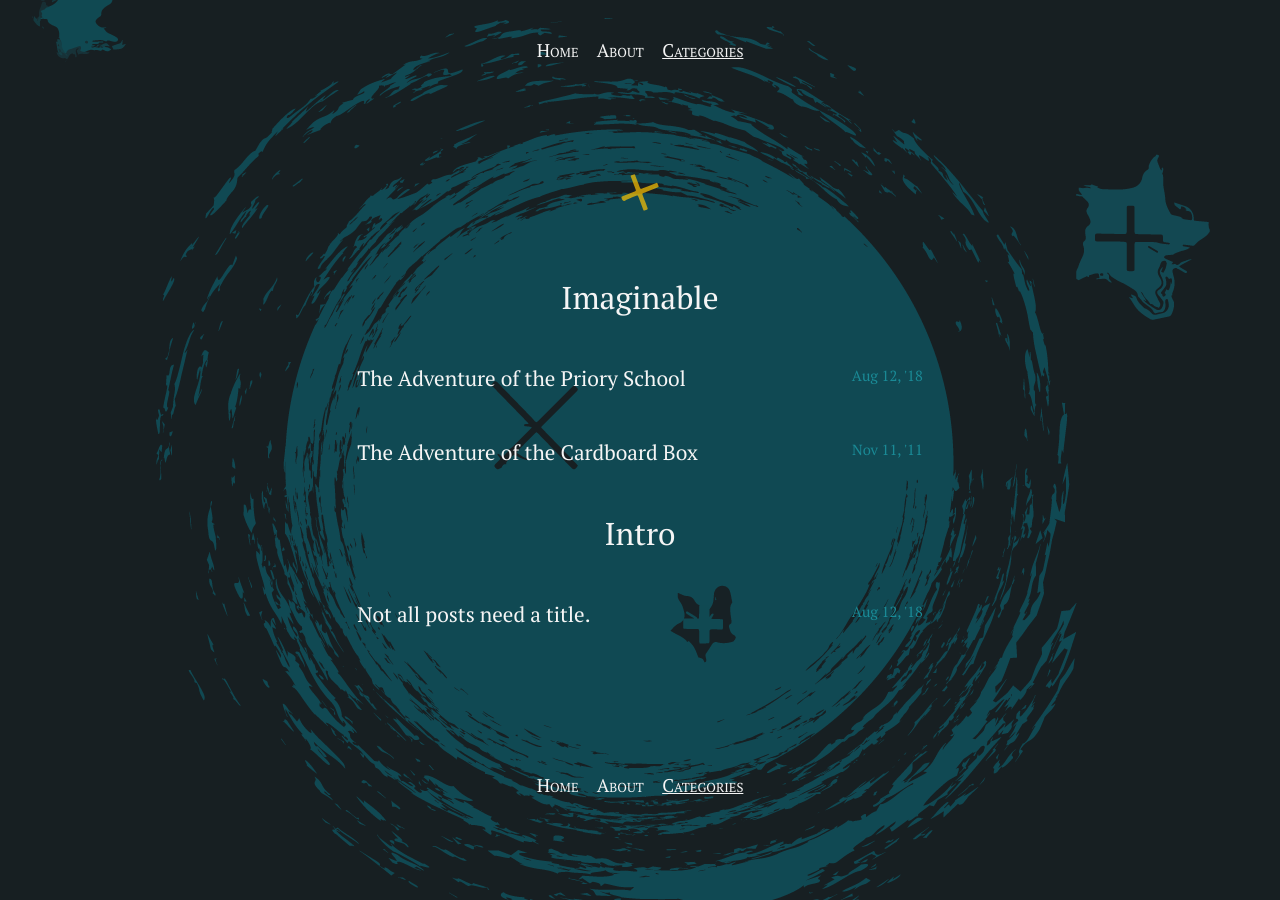
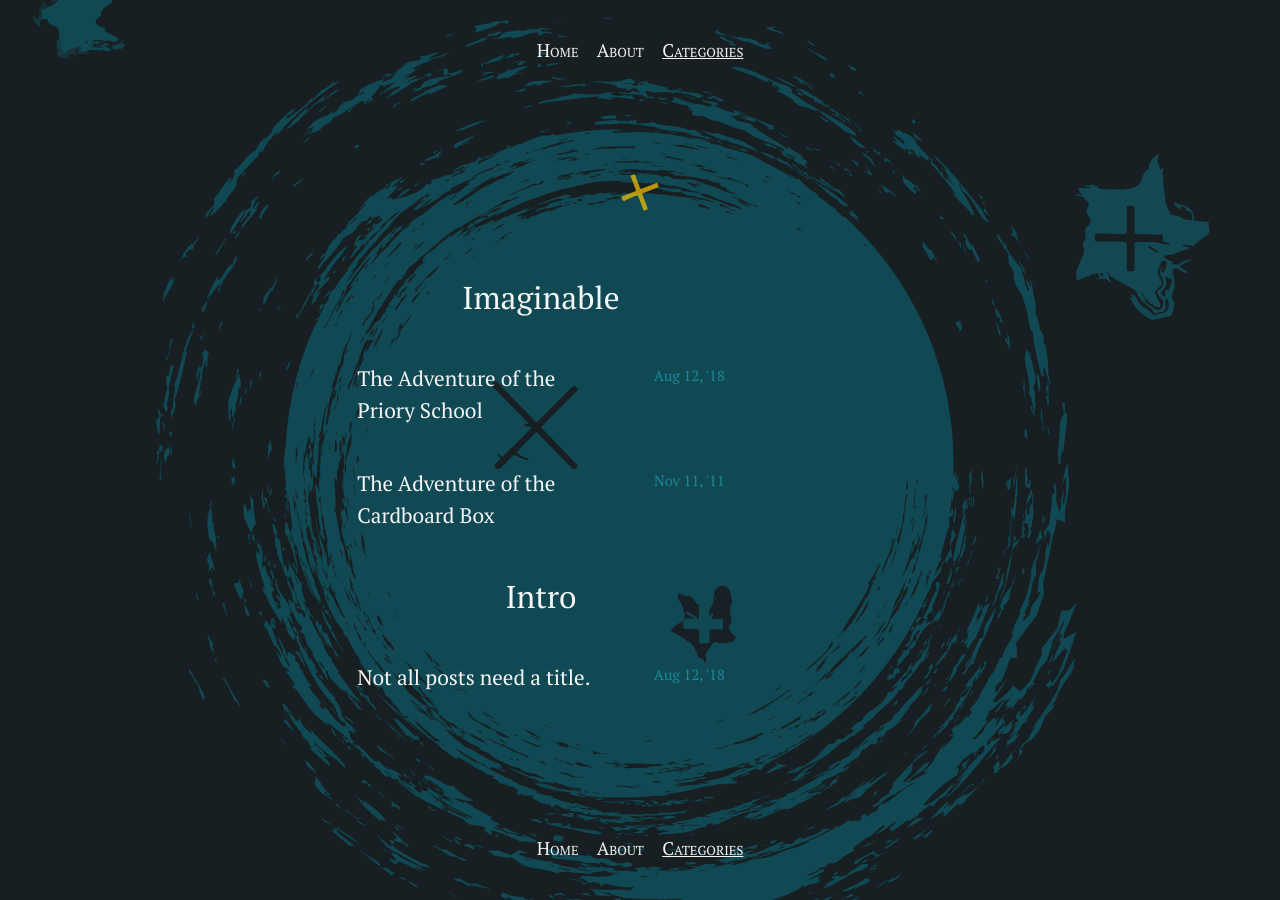
Before and after one commit to silvialohrmann/editorial, a Jekyll site: the page built from categories.html, in a window 1280 px wide. Built offline with Jekyll 4.4.1, drawn with Linux system fonts in a browser that asks for light colours.

Commit message:
Update _article.scss

```diff
--- a/_sass/_article.scss
+++ b/_sass/_article.scss
@@ -87,3 +87,7 @@
   padding: 2em 0;
   box-shadow: none;
 }
+
+.category-ul {
+  max-width: 18em;
+}
```
